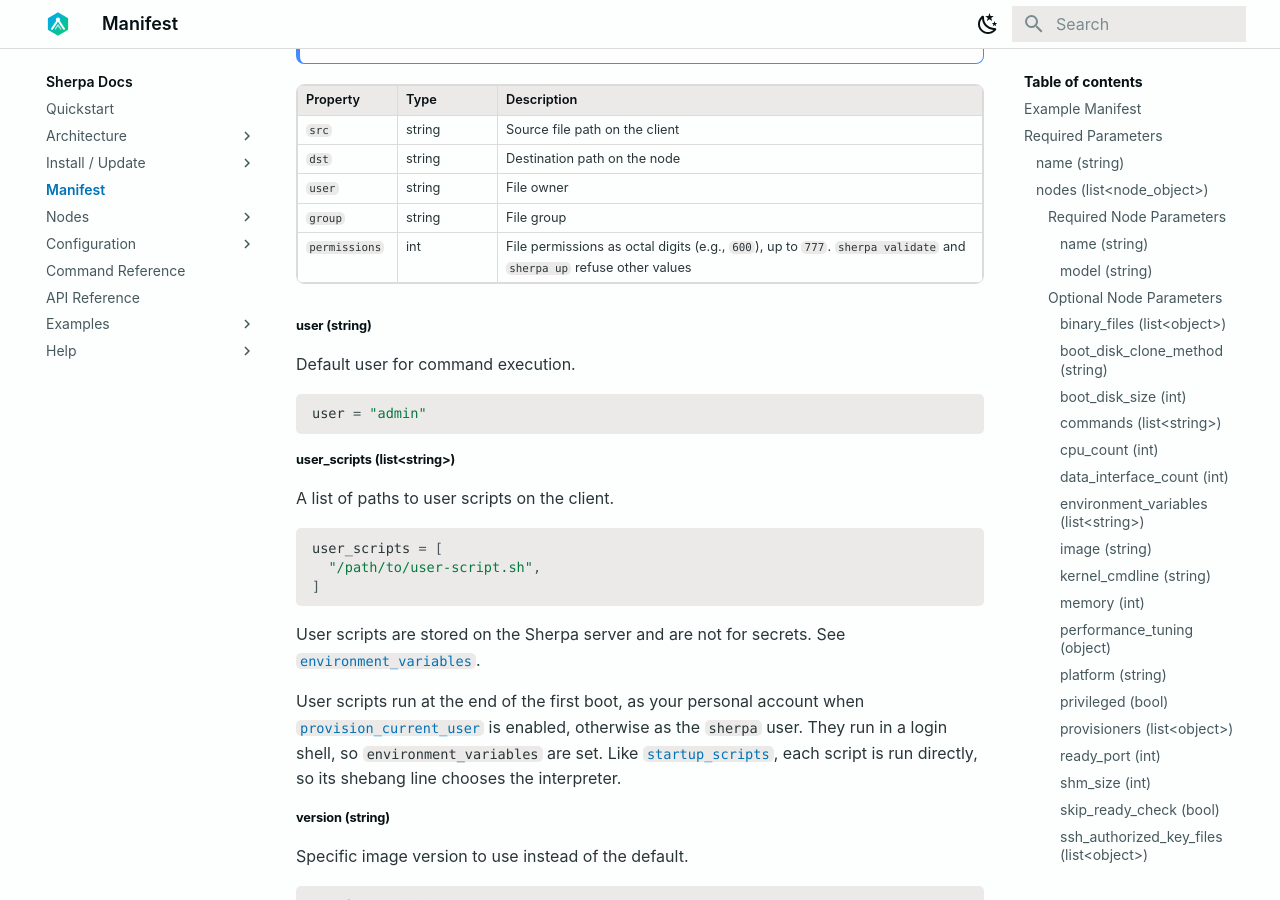
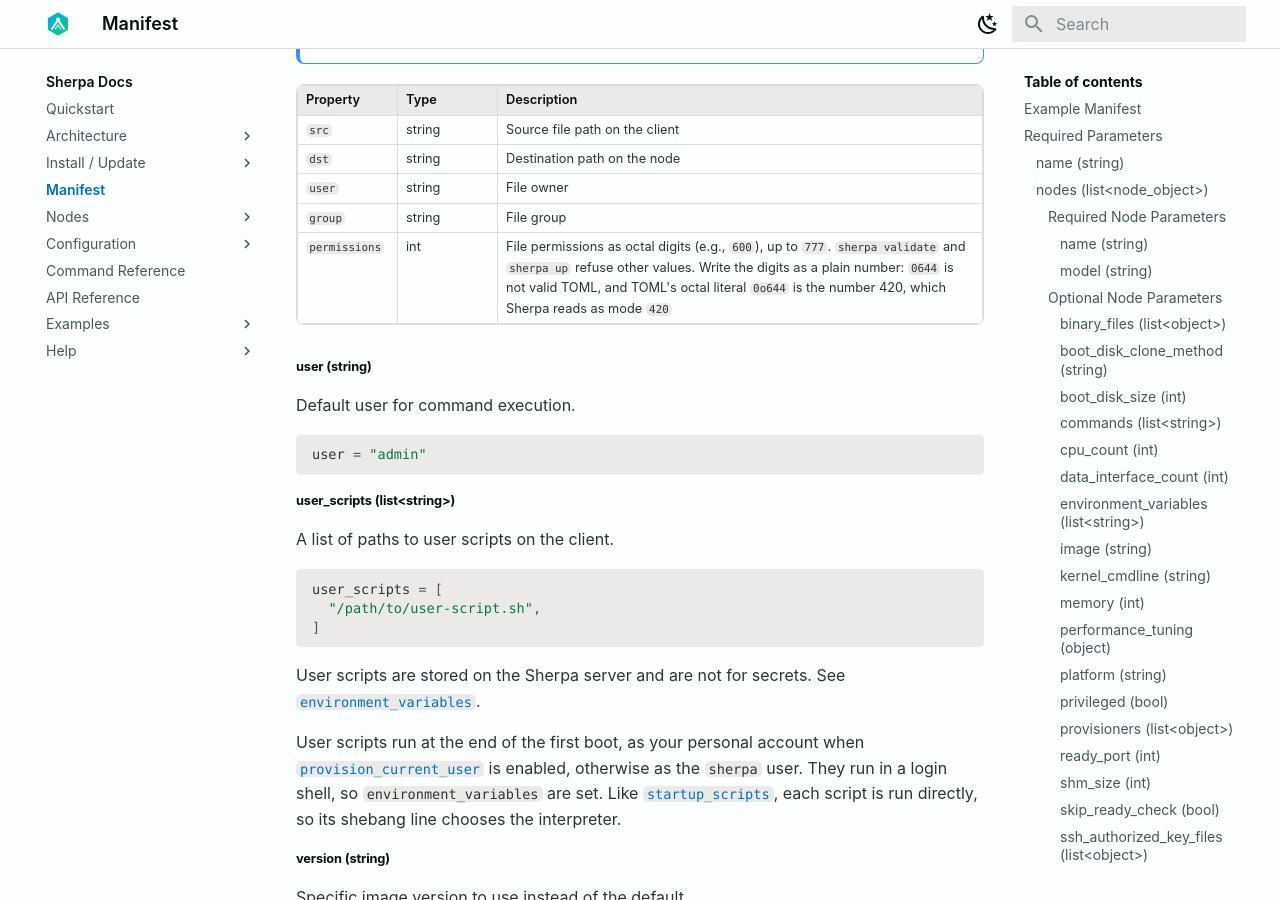
Before and after one commit to bwks/sherpa-docs, an MkDocs documentation site: the page built from docs/manifest.md, in a window 1280 px wide and 900 px high, scrolled down 10402 px. Built offline with MkDocs 1.6.1 and Material for MkDocs 9.7.7, drawn with Linux system fonts in a browser that asks for light colours.

Commit message:
docs: warn that octal literals misread text file permissions [skip ci]
Co-Authored-By: Claude Opus 5.5 <noreply@anthropic.com>

```diff
--- a/docs/manifest.md
+++ b/docs/manifest.md
@@ -505,7 +505,7 @@ that support the `cloud-init` based ZTP method._
 | `dst` | string | Destination path on the node |
 | `user` | string | File owner |
 | `group` | string | File group |
-| `permissions` | int | File permissions as octal digits (e.g., `600`), up to `777`. `sherpa validate` and `sherpa up` refuse other values |
+| `permissions` | int | File permissions as octal digits (e.g., `600`), up to `777`. `sherpa validate` and `sherpa up` refuse other values. Write the digits as a plain number: `0644` is not valid TOML, and TOML's octal literal `0o644` is the number 420, which Sherpa reads as mode `420` |
 
 ##### user (string)
 
```
